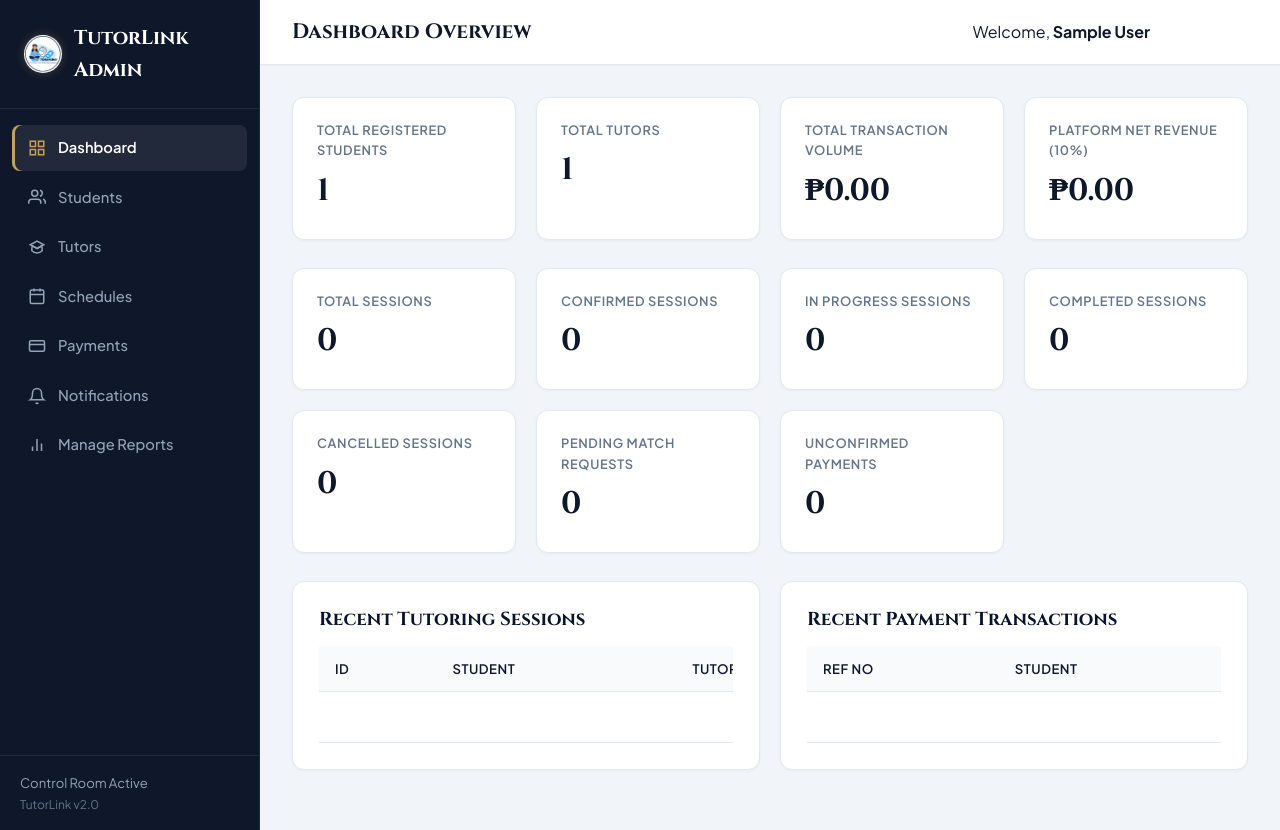
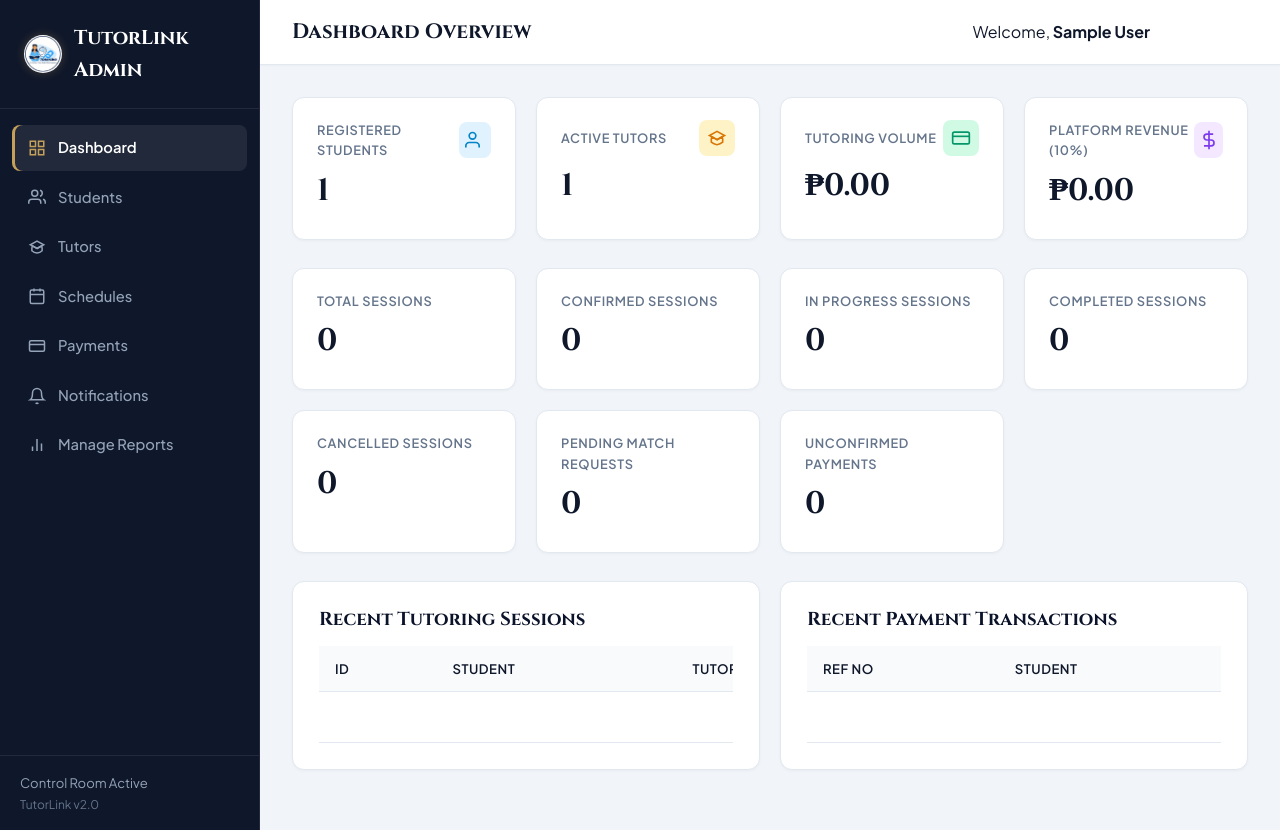
Before and after one commit to NaviOrquina321/W-designs-respo, a PHP site: page /admin.php in a window 1280 px wide. Run offline with PHP 8.4, Linux system fonts and the light colour scheme; the visitor is signed in with stand-in values (Sample User, id 1); data comes from the database, SQL or seed files in the repository; data that the repository does not hold is empty.

Commit message:
Enhance Admin Portal Dashboard with SvelteForge icon headers and verified SQL metrics
Co-authored-by: NaviOrquina321 <155148072+NaviOrquina321@users.noreply.github.com>

```diff
--- a/admin.php
+++ b/admin.php
@@ -438,19 +438,42 @@ $adminName = $_SESSION['name'] ?? 'Admin';
           <!-- Primary Overview KPIs -->
           <div class="kpi-grid">
             <div class="kpi-card">
-              <div class="kpi-label">Total Registered Students</div>
+              <div style="display: flex; justify-content: space-between; align-items: center;">
+                <div class="kpi-label">Registered Students</div>
+                <div style="width: 36px; height: 36px; border-radius: 8px; background: #e0f2fe; color: #0284c7; display: flex; align-items: center; justify-content: center;">
+                  <svg width="20" height="20" viewBox="0 0 24 24" fill="none" stroke="currentColor" stroke-width="2"><path d="M17 21v-2a4 4 0 0 0-4-4H5a4 4 0 0 0-4 4v2"/><circle cx="9" cy="7" r="4"/></svg>
+                </div>
+              </div>
               <div class="kpi-value" id="kpi-students">0</div>
             </div>
+
             <div class="kpi-card">
-              <div class="kpi-label">Total Tutors</div>
+              <div style="display: flex; justify-content: space-between; align-items: center;">
+                <div class="kpi-label">Active Tutors</div>
+                <div style="width: 36px; height: 36px; border-radius: 8px; background: #fef3c7; color: #d97706; display: flex; align-items: center; justify-content: center;">
+                  <svg width="20" height="20" viewBox="0 0 24 24" fill="none" stroke="currentColor" stroke-width="2"><path d="M12 14l9-5-9-5-9 5 9 5z"/><path d="M12 14l6.16-3.422a12.083 12.083 0 01.665 6.479A11.952 11.952 0 0112 20.055a11.952 11.952 0 01-6.824-2.998 12.078 12.078 0 01.665-6.479L12 14z"/></svg>
+                </div>
+              </div>
               <div class="kpi-value" id="kpi-tutors">0</div>
             </div>
+
             <div class="kpi-card">
-              <div class="kpi-label">Total Transaction Volume</div>
+              <div style="display: flex; justify-content: space-between; align-items: center;">
+                <div class="kpi-label">Tutoring Volume</div>
+                <div style="width: 36px; height: 36px; border-radius: 8px; background: #d1fae5; color: #059669; display: flex; align-items: center; justify-content: center;">
+                  <svg width="20" height="20" viewBox="0 0 24 24" fill="none" stroke="currentColor" stroke-width="2"><rect x="2" y="5" width="20" height="14" rx="2"/><line x1="2" y1="10" x2="22" y2="10"/></svg>
+                </div>
+              </div>
               <div class="kpi-value" id="kpi-volume">₱0.00</div>
             </div>
+
             <div class="kpi-card">
-              <div class="kpi-label">Platform Net Revenue (10%)</div>
+              <div style="display: flex; justify-content: space-between; align-items: center;">
+                <div class="kpi-label">Platform Revenue (10%)</div>
+                <div style="width: 36px; height: 36px; border-radius: 8px; background: #f3e8ff; color: #7c3aed; display: flex; align-items: center; justify-content: center;">
+                  <svg width="20" height="20" viewBox="0 0 24 24" fill="none" stroke="currentColor" stroke-width="2"><line x1="12" y1="1" x2="12" y2="23"/><path d="M17 5H9.5a3.5 3.5 0 0 0 0 7h5a3.5 3.5 0 0 1 0 7H6"/></svg>
+                </div>
+              </div>
               <div class="kpi-value" id="kpi-commission">₱0.00</div>
             </div>
           </div>
```
